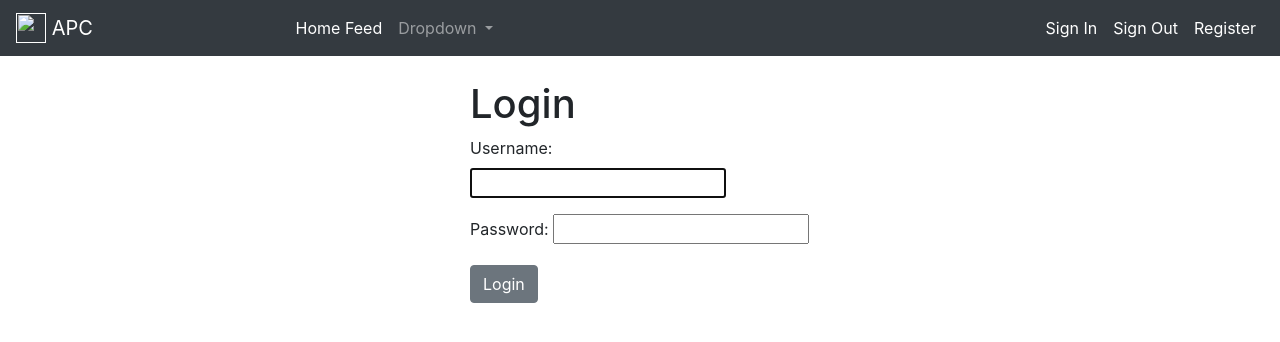
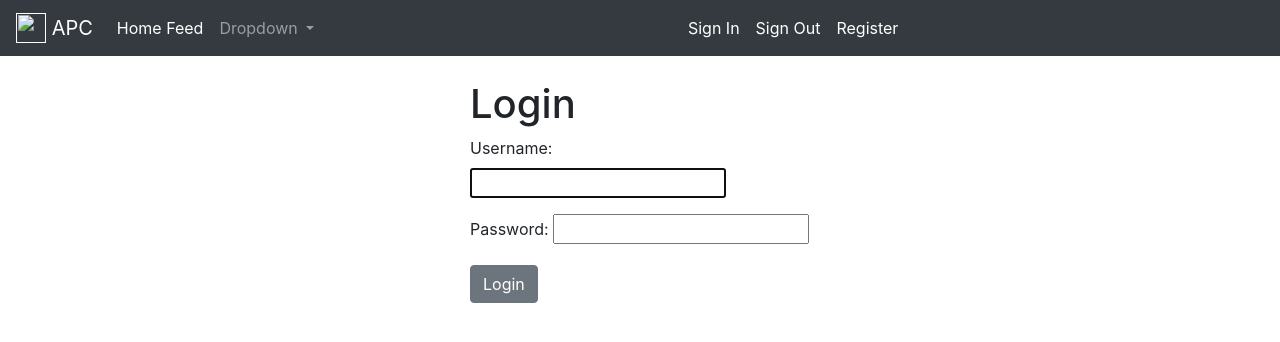
Before and after one commit to ColeKoerner/TweetMe2, a Django app: page /login/ in a window 1280 px wide. Shown: the top 342 px of the page. Run offline with Django 3.2, Linux system fonts and the light colour scheme; some libraries are stand-ins or nearby versions.

Commit message:
update 12/16

```diff
--- a/templates/components/navbar.html
+++ b/templates/components/navbar.html
@@ -1,4 +1,4 @@
-<nav class="justify-content-start navbar navbar-expand-lg navbar-dark bg-dark">
+<nav class="justify-content-between navbar navbar-expand-lg navbar-dark bg-dark">
   <a class="navbar-brand" href="">
     <img src="" width="30" height="30" class="d-inline-block align-top" alt="">
     APC
@@ -7,7 +7,7 @@
     <span class="navbar-toggler-icon"></span>
   </button> -->
 
-  <div class="justify-content-center collapse navbar-collapse" id="navbarSupportedContent">
+  <div class="collapse navbar-collapse" id="navbarSupportedContent">
     <ul class="navbar-nav">
       <li class="nav-item active">
         <a class="nav-link text-center" href="">Home Feed</a>
@@ -25,7 +25,7 @@
       </li>
     </ul>
   </div>
-  <div class="justify-content-end collapse navbar-collapse" id="navbarSupportedContent">
+  <div class="collapse navbar-collapse" id="navbarSupportedContent">
     <ul class="navbar-nav">
       <li class="nav-item active">
         <a class="nav-link text-center" href="">Sign In</a>
```
